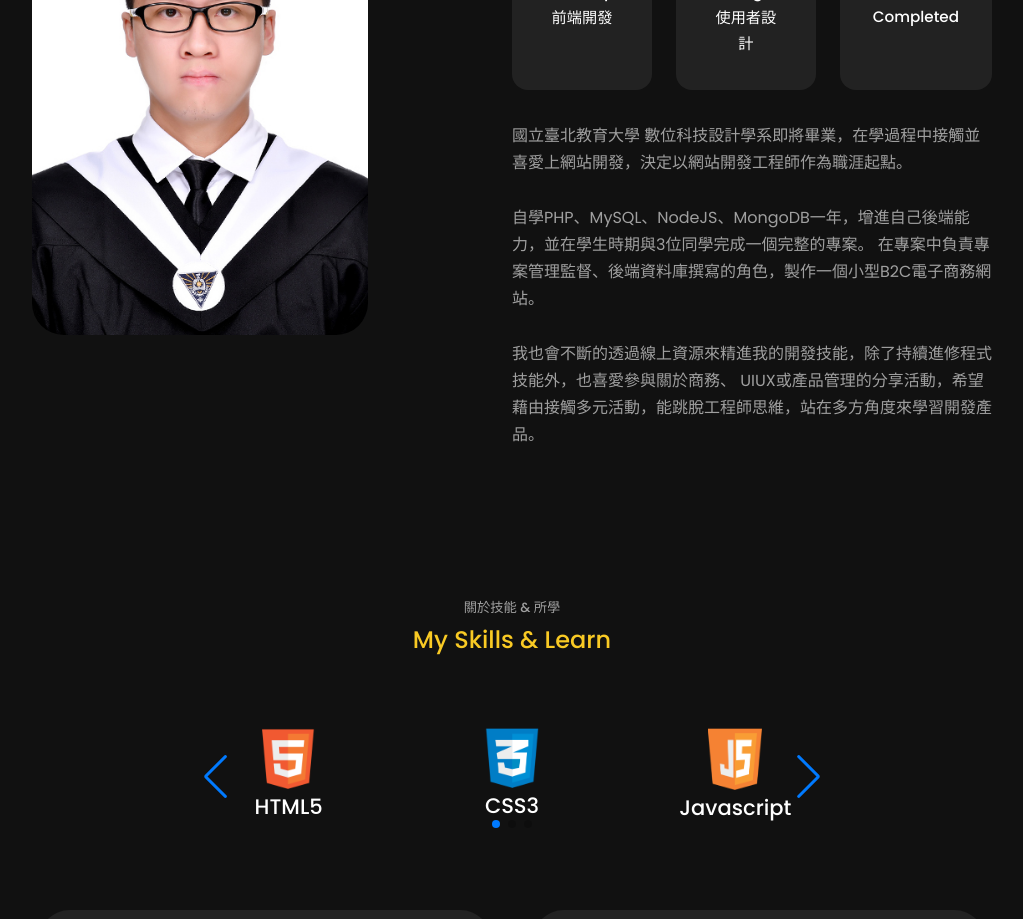
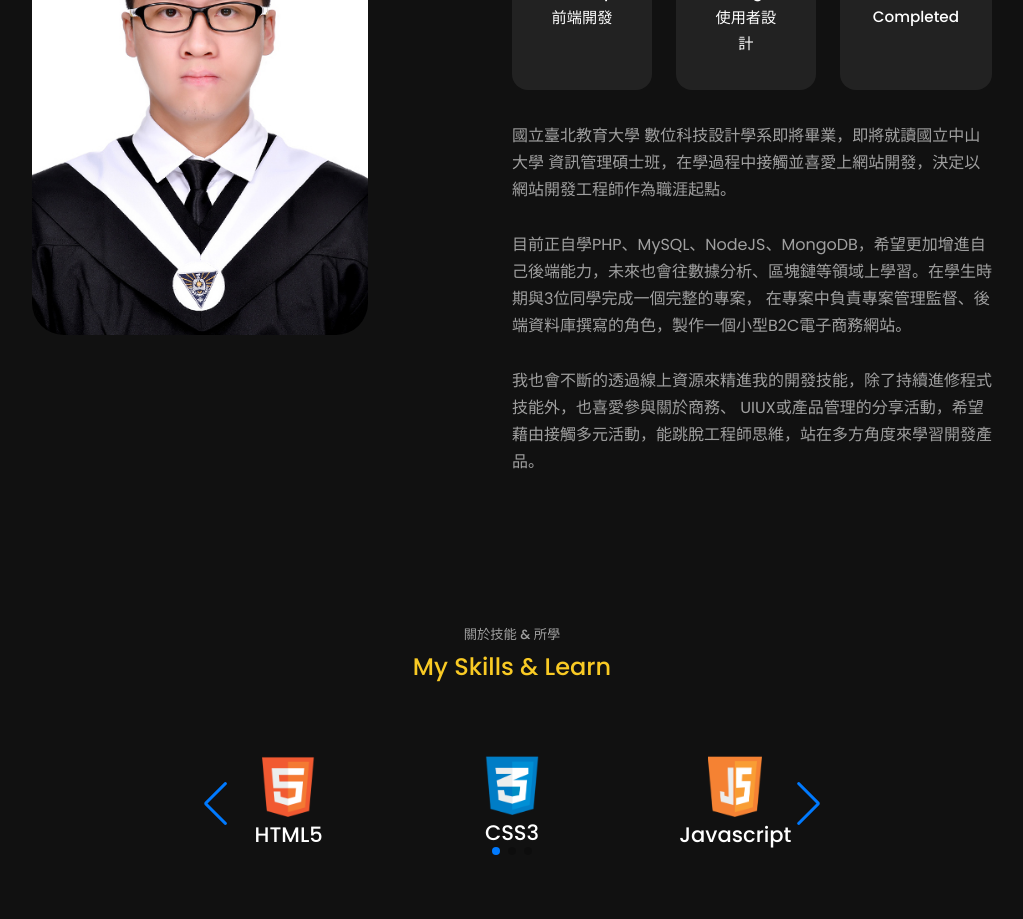
Before and after one commit to 02071819/tsengkuolun-portfolio, a React (Create React App) app: page / in a window 1280 px wide. Shown: the part 1120-2039 px from the top of the page, without its empty margins (128-1151 px from the left). Built offline with nearby package versions, Linux system fonts and the light colour scheme.

Commit message:
Update About.jsx

```diff
--- a/src/components/about/About.jsx
+++ b/src/components/about/About.jsx
@@ -40,8 +40,8 @@ const About = () => {
           </div>
 
           <p data-aos="fade-up" data-aos-duration="3000">
-            國立臺北教育大學 數位科技設計學系即將畢業，在學過程中接觸並喜愛上網站開發，決定以網站開發工程師作為職涯起點。<br /><br />
-            自學PHP、MySQL、NodeJS、MongoDB一年，增進自己後端能力，並在學生時期與3位同學完成一個完整的專案。
+            國立臺北教育大學 數位科技設計學系即將畢業，即將就讀國立中山大學 資訊管理碩士班，在學過程中接觸並喜愛上網站開發，決定以網站開發工程師作為職涯起點。<br /><br />
+            目前正自學PHP、MySQL、NodeJS、MongoDB，希望更加增進自己後端能力，未來也會往數據分析、區塊鏈等領域上學習。在學生時期與3位同學完成一個完整的專案，
             在專案中負責專案管理監督、後端資料庫撰寫的角色，製作一個小型B2C電子商務網站。<br /><br />
             我也會不斷的透過線上資源來精進我的開發技能，除了持續進修程式技能外，也喜愛參與關於商務、
             UIUX或產品管理的分享活動，希望藉由接觸多元活動，能跳脫工程師思維，站在多方角度來學習開發產品。<br /><br />
```
